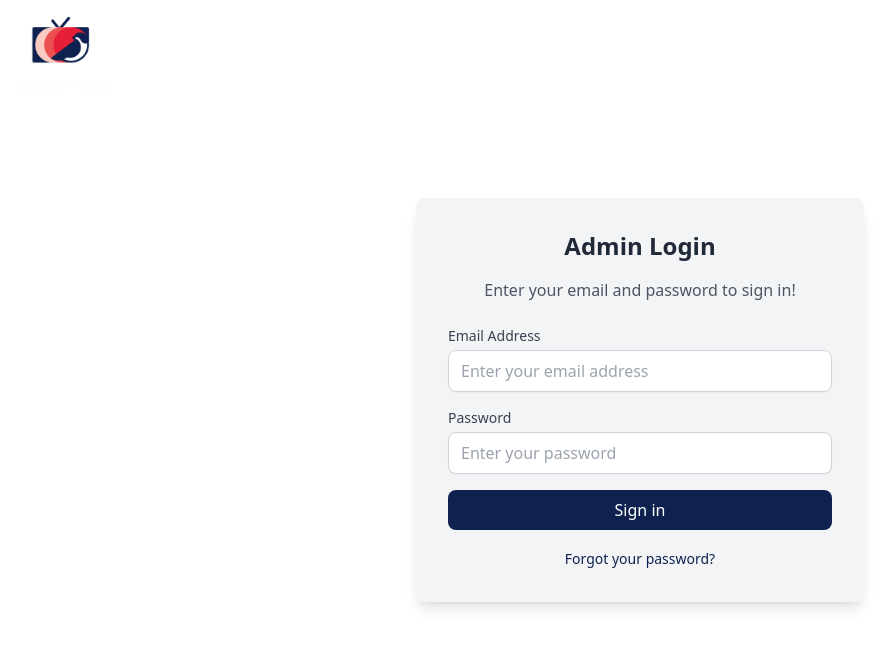
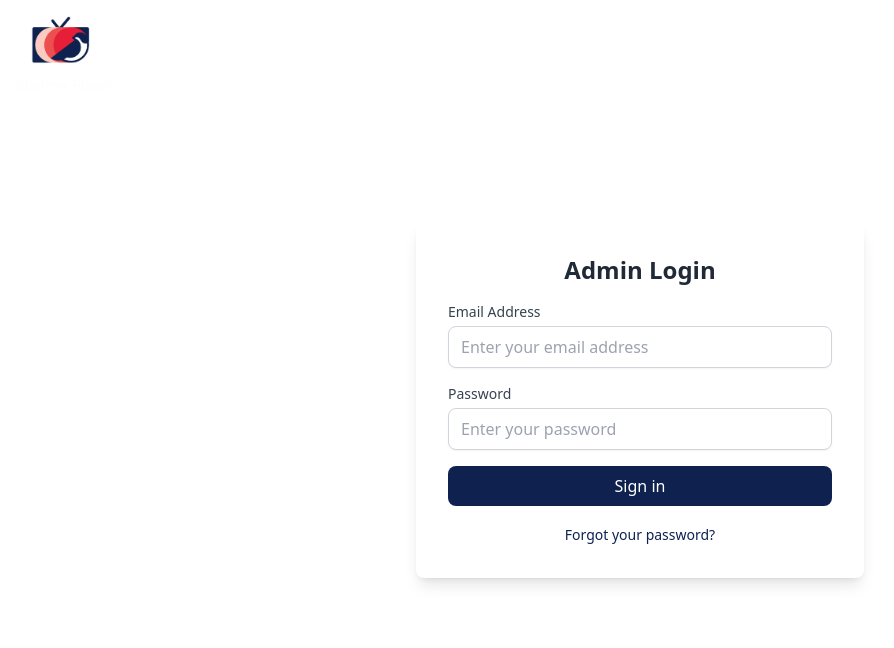
Before and after one commit to dawazakx/echo_med-a_player_web_user, a Next.js app: page /admin/login in a window 1280 px wide. Shown: the top 648 px of the page, without its empty margins (0-894 px from the left). Built offline with nearby package versions, Linux system fonts and the light colour scheme.

Commit message:
admin login done

```diff
--- a/pages/admin/login.tsx
+++ b/pages/admin/login.tsx
@@ -16,11 +16,10 @@
       <div className="absolute top-4 left-4">
         <img src="/assets/logo.png" alt="Logo" className="w-24" />
       </div>
-      <div className="bg-gray-100 p-8 rounded-lg shadow-lg w-full max-w-md">
+      <div className="bg-white p-8 rounded-lg shadow-lg w-full max-w-md">
         {/* Title */}
         <h2 className="text-2xl font-bold text-center mb-4 text-gray-800">Admin Login</h2>
-        {/* Instruction */}
-        <p className="mb-6 text-center text-gray-600">Enter your email and password to sign in!</p>
+
         {/* Formik Form */}
         <Formik
           initialValues={{ email: '', password: '' }}
```
